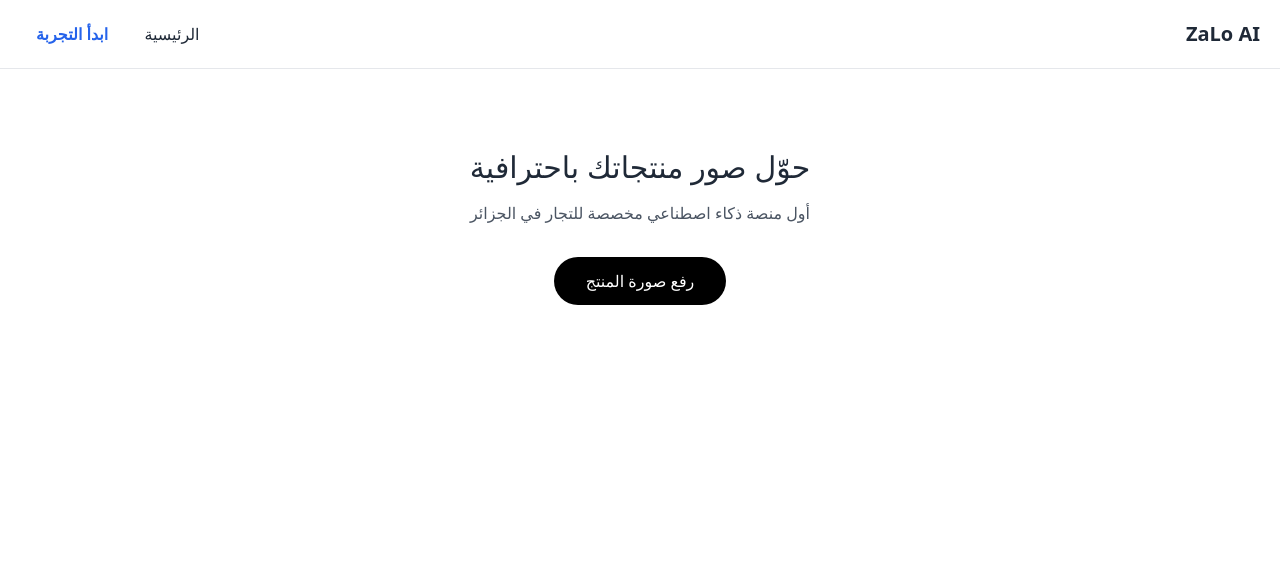
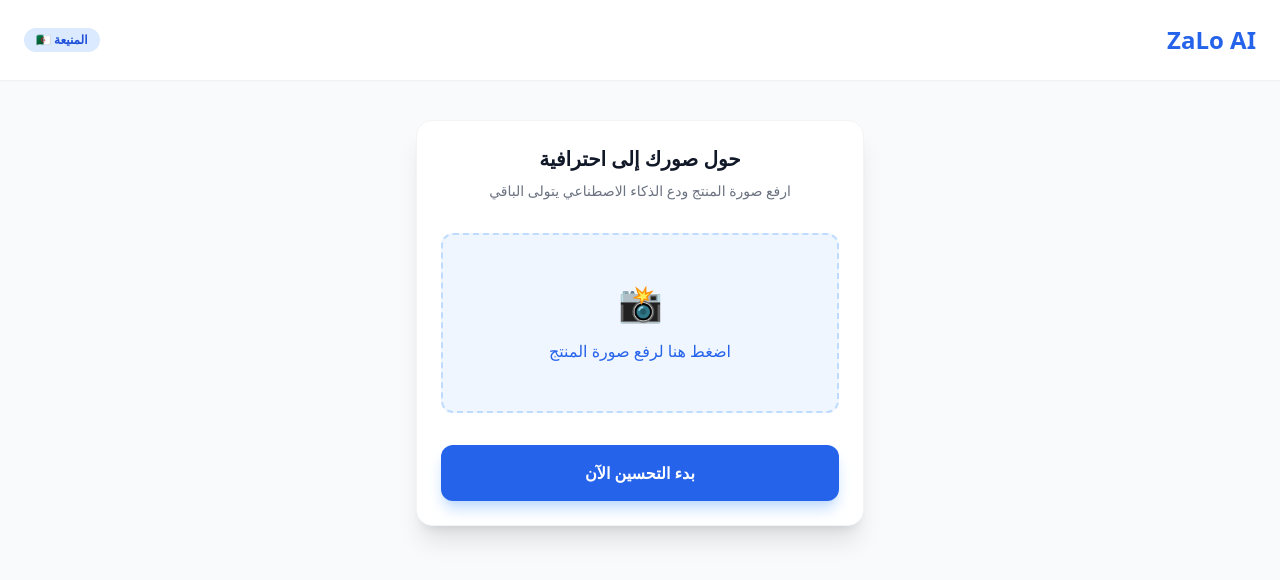
Before and after one commit to hadi47hadi58-cmyk/ZaLo-, a plain HTML site: page index.html in a window 1280 px wide. Drawn offline with nearby package versions, Linux system fonts and the light colour scheme.

Commit message:
Update index.html

```diff
--- a/index.html
+++ b/index.html
@@ -2,21 +2,29 @@
 <html lang="ar" dir="rtl">
 <head>
     <meta charset="UTF-8">
-    <title>ZaLo AI - السوق الجزائري</title>
+    <meta name="viewport" content="width=device-width, initial-scale=1.0">
+    <title>ZaLo AI - المنيعة</title>
     <script src="https://cdn.tailwindcss.com"></script>
 </head>
-<body class="bg-white text-gray-800">
-    <header class="p-5 border-b flex justify-between items-center">
-        <h1 class="text-xl font-bold">ZaLo AI</h1>
-        <nav>
-            <a href="#" class="px-4">الرئيسية</a>
-            <a href="#" class="px-4 text-blue-600 font-bold">ابدأ التجربة</a>
-        </nav>
+<body class="bg-gray-50 text-gray-900 font-sans">
+    <header class="p-6 bg-white shadow-sm flex justify-between items-center">
+        <h1 class="text-2xl font-black text-blue-600">ZaLo AI</h1>
+        <div class="bg-blue-100 text-blue-700 px-3 py-1 rounded-full text-xs font-bold">المنيعة 🇩🇿</div>
     </header>
-    <main class="text-center py-20">
-        <h2 class="text-3xl mb-4">حوّل صور منتجاتك باحترافية</h2>
-        <p class="mb-8 text-gray-600">أول منصة ذكاء اصطناعي مخصصة للتجار في الجزائر</p>
-        <button class="bg-black text-white px-8 py-3 rounded-full">رفع صورة المنتج</button>
+
+    <main class="max-w-md mx-auto mt-10 p-6 bg-white rounded-2xl shadow-xl border border-gray-100">
+        <h2 class="text-xl font-bold mb-2 text-center">حول صورك إلى احترافية</h2>
+        <p class="text-gray-500 text-sm text-center mb-8">ارفع صورة المنتج ودع الذكاء الاصطناعي يتولى الباقي</p>
+
+        <div class="border-2 border-dashed border-blue-200 bg-blue-50 rounded-xl p-12 text-center transition-all hover:border-blue-400">
+            <div class="text-4xl mb-4">📸</div>
+            <p class="text-blue-600 font-medium">اضغط هنا لرفع صورة المنتج</p>
+            <input type="file" class="hidden" id="fileUpload">
+        </div>
+
+        <button class="w-full mt-8 bg-blue-600 text-white py-4 rounded-xl font-bold shadow-lg shadow-blue-200 hover:bg-blue-700">
+            بدء التحسين الآن
+        </button>
     </main>
 </body>
 </html>
```
